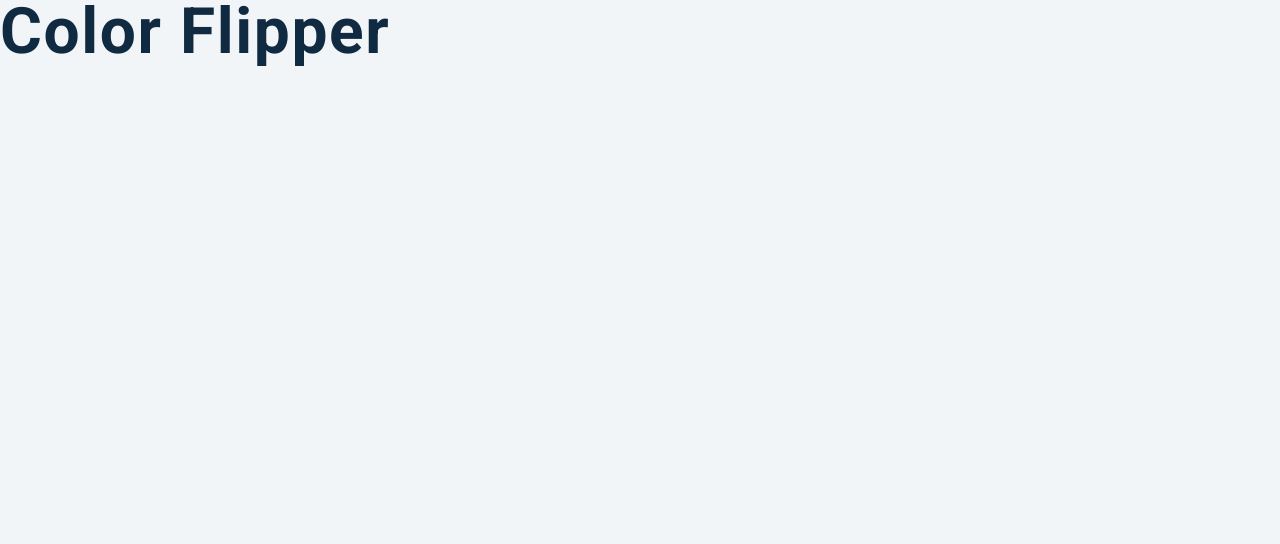
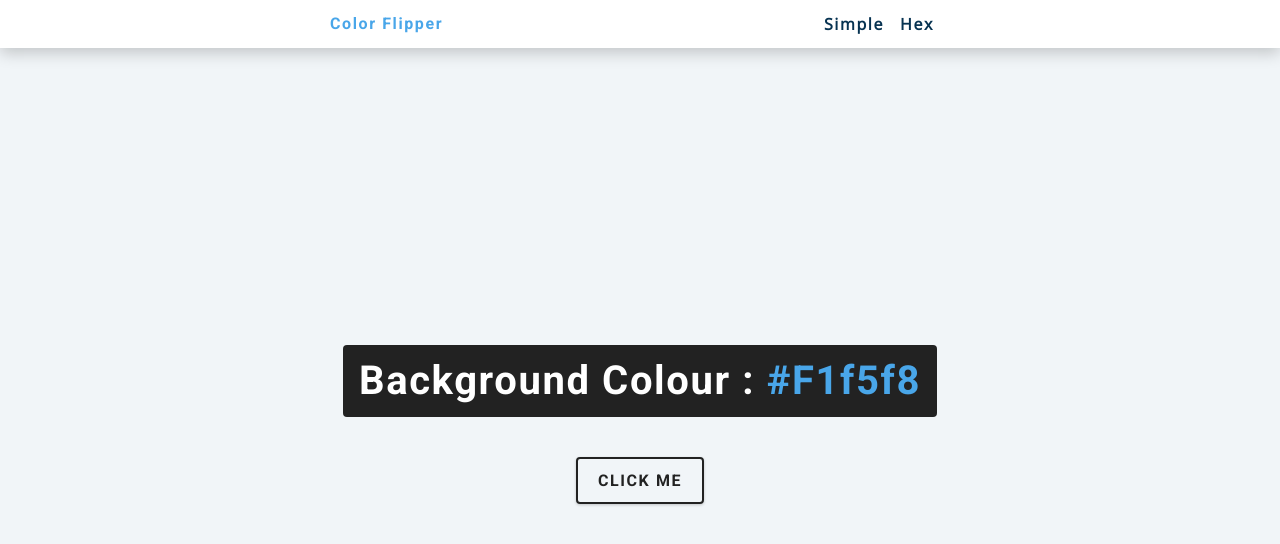
Before and after one commit to Sharjeeliv/Practise-Colour_Flipper, a plain HTML site: page index.html in a window 1280 px wide. Drawn offline with nearby package versions, Linux system fonts and the light colour scheme.

Commit message:
Finished Project 1

```diff
--- a/app.js
+++ b/app.js
@@ -1 +1,15 @@
 const colors = ["green", "red", "rgba(133,122,200)", "#f15025"];
+const btn = document.getElementById("btn"); // We get element from HTML
+const color = document.querySelector(".color");
+
+btn.addEventListener("click", function () {
+  const randomNumber = Math.floor(getRandomNumber() * colors.length);
+  console.log(randomNumber);
+
+  document.body.style.backgroundColor = colors[randomNumber];
+  color.textContent = colors[randomNumber];
+});
+
+function getRandomNumber() {
+  return Math.random();
+}
--- a/index.html
+++ b/index.html
@@ -9,7 +9,28 @@
     <link rel="stylesheet" href="styles.css" />
   </head>
   <body>
-    <h1>color flipper</h1>
+    <nav>
+      <div class="nav-center">
+        <h4>Color Flipper</h4>
+        <ul class="nav-links">
+          <li>
+            <a href="index.html">simple</a>
+          </li>
+          <li>
+            <a href="hex.html">hex</a>
+          </li>
+        </ul>
+      </div>
+    </nav>
+    <main>
+      <div class="container">
+        <h2>background colour : <span class="color">
+          #f1f5f8
+        </span>
+      </h2>
+        <button class="btn btn-hero" id="btn">click me</button>
+      </div>
+    </main>
     <!-- javascript -->
     <script src="app.js"></script>
   </body>
```
Also changed, not shown: hex.js (+16 -0 lines).
